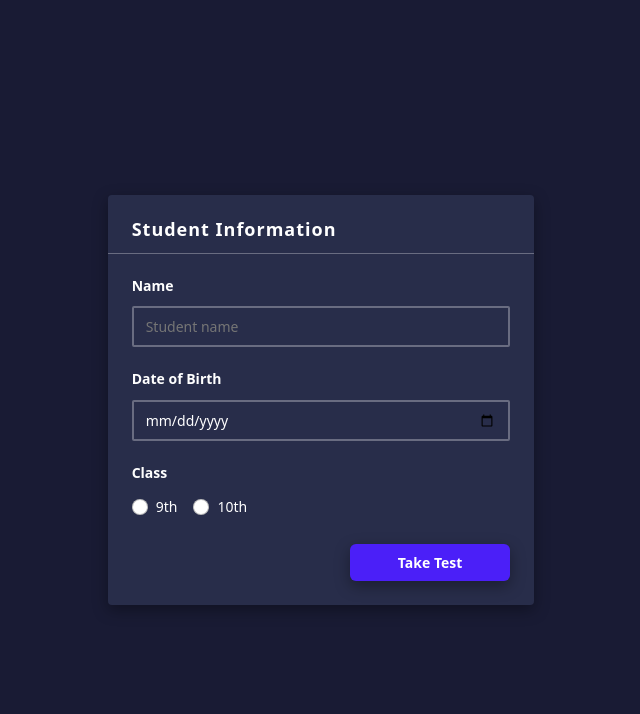
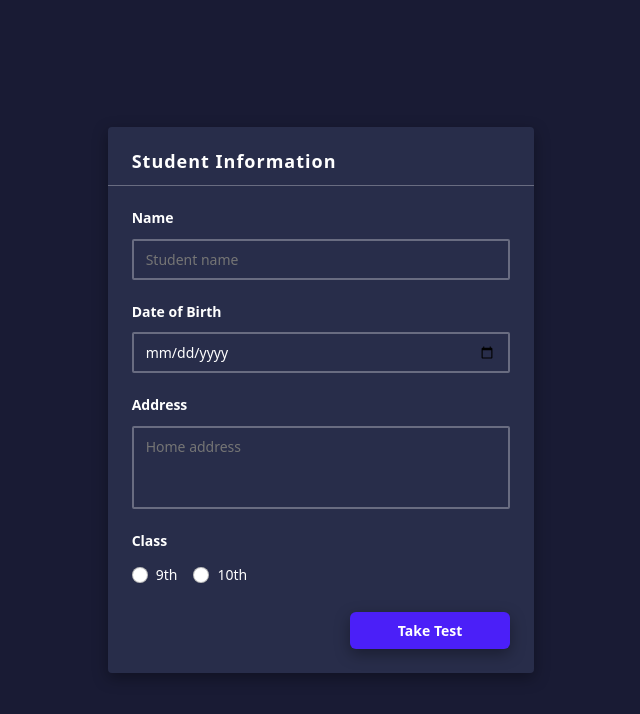
Before and after one commit to zainkhanbaloch/LMS, a React (Create React App) app: page /student/test/details in a window 1280 px wide. Shown: the top 714 px of the page, without its empty margins (319-959 px from the left). Built offline with nearby package versions, Linux system fonts and the light colour scheme; a web font is replaced by a local one.

Commit message:
Added Form

```diff
--- a/src/components/student-details-entry-test/index.js
+++ b/src/components/student-details-entry-test/index.js
@@ -11,6 +11,14 @@ const StudentDetailsEntry = () => {
         <input type={"text"} placeholder="Student name" className="input" />
         <h6>Date of Birth</h6>
         <input type={"date"} className="input" />
+        <h6>Address</h6>
+        <textarea
+          type={"text"}
+          className="input"
+          rows={3}
+          placeholder="Home address"
+          style={{ resize: "none" }}
+        />
         <h6>Class</h6>
         <div
           className="d-flex flex-row"
@@ -39,7 +47,15 @@ const StudentDetailsEntry = () => {
             </label>
           </div>
         </div>
-        <button type="submit" style={{ marginLeft: "auto", marginRight:'24px', marginTop:'24px', marginBottom:'24px' }}>
+        <button
+          type="submit"
+          style={{
+            marginLeft: "auto",
+            marginRight: "24px",
+            marginTop: "24px",
+            marginBottom: "24px",
+          }}
+        >
           Take Test
         </button>
       </form>
```
